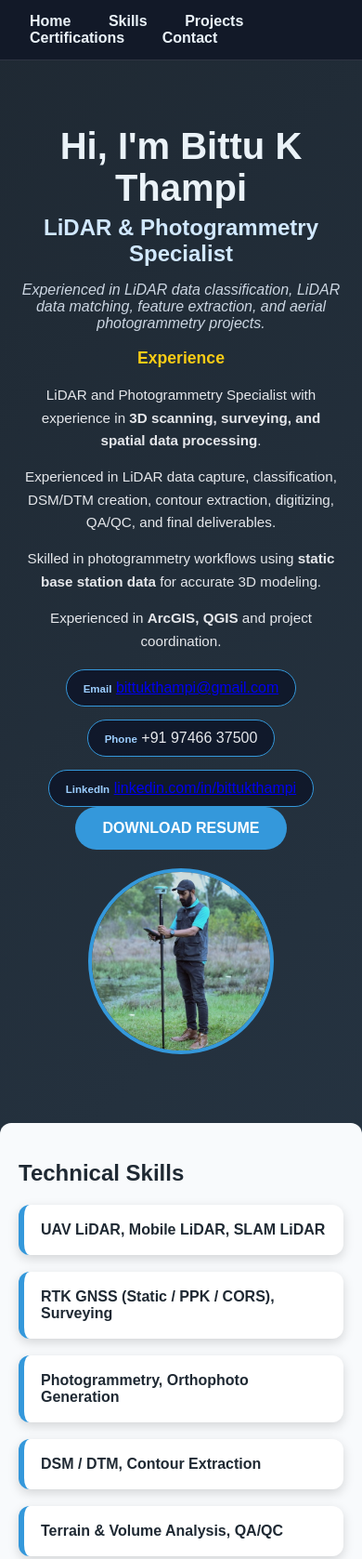
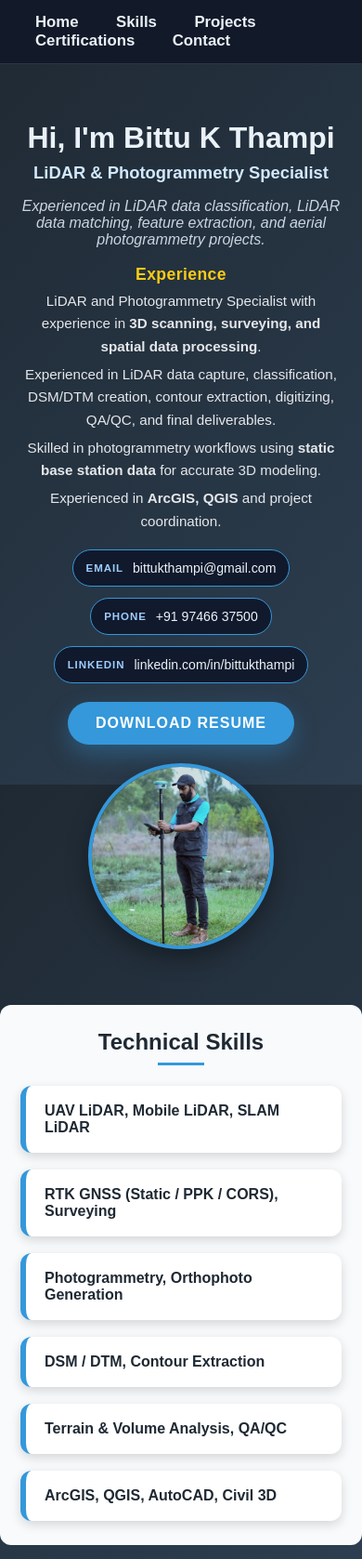
Before and after one commit to bittukthampi/bittukthampi.github.io, a plain HTML site: page index.html in a window 390 px wide. Shown: the top 1677 px of the page at 93% size. Drawn offline with Linux system fonts and the light colour scheme.

Commit message:
Update style.css

```diff
--- a/style.css
+++ b/style.css
@@ -1,10 +1,19 @@
+/* =========================
+   style.css — Final Version
+   ========================= */
+
 /* GLOBAL */
-* { box-sizing: border-box; scroll-behavior: smooth; }
+* {
+  box-sizing: border-box;
+  scroll-behavior: smooth;
+}
+html, body { height: 100%; }
 body {
   margin: 0;
   font-family: Arial, sans-serif;
   background: linear-gradient(135deg, #1F2933, #2C3E50);
   color: #E5E7EB;
+  -webkit-font-smoothing: antialiased;
 }
 
 /* NAVBAR */
@@ -13,15 +22,10 @@ body {
   top: 0;
   background: rgba(17,24,39,0.9);
   border-bottom: 1px solid rgba(255,255,255,0.12);
-  z-index: 1000;
+  z-index: 100;
 }
-.nav-container { max-width: 1000px; margin: auto; padding: 14px; display: flex; justify-content: center; }
-.nav-links a {
-  color: #EAF2F8;
-  margin: 0 18px;
-  text-decoration: none;
-  font-weight: 600;
-}
+.nav-container { max-width: 1000px; margin: 0 auto; padding: 14px 20px; display: flex; justify-content: center; }
+.nav-links a { color: #EAF2F8; margin: 0 18px; text-decoration: none; font-weight: 600; font-size: 1.05rem; }
 .nav-links a:hover { color: #3498DB; }
 
 /* HERO */
@@ -34,99 +38,118 @@ body {
   gap: 20px;
   align-items: center;
 }
-
-.hero-text h1 { font-size: 2.5rem; color: #EAF2F8 !important; margin: 0; }
-.hero-text h2 { color: #D1E8FF; margin: 6px 0 12px; }
-.hero-subtitle { font-style: italic; color: #CBD5E1; margin-bottom: 12px; }
+.hero-text h1 { font-size: 2.5rem; margin: 0; color: #EAF2F8 !important; line-height: 1.1; }
+.hero-text h2 { margin: 8px 0 6px; font-size: 1.35rem; color: #D1E8FF; }
+.hero-subtitle { font-size: 1rem; font-style: italic; color: #CBD5E1; margin-bottom: 12px; }
 
 /* EXPERIENCE */
-.hero-experience-title { color: #FACC15; font-size: 1.1rem; font-weight: 700; }
-.hero-experience p { font-size: 0.95rem; line-height: 1.6; }
+.hero-experience-title { font-size: 1.1rem; font-weight: 700; color: #FACC15; margin-bottom: 6px; letter-spacing: 0.4px; }
+.hero-experience p { font-size: 0.95rem; line-height: 1.6; margin: 6px 0; color: #E5E7EB; }
 
 /* HERO IMAGE */
-.hero-image img {
-  width: 260px;
-  height: 260px;
-  border-radius: 50%;
-  border: 4px solid #3498DB;
-  object-fit: cover;
-}
+.hero-image { display: flex; justify-content: center; }
+.hero-image img { width: 260px; height: 260px; border-radius: 50%; object-fit: cover; border: 4px solid #3498DB; box-shadow: 0 10px 25px rgba(0,0,0,0.35); }
 
 /* CONTACT BOXES */
-.hero-contact {
-  display: flex;
-  flex-wrap: wrap;
-  gap: 14px;
-  margin-top: 18px;
-}
-.contact-item {
-  padding: 10px 18px;
-  border-radius: 999px;
-  background: rgba(15,23,42,0.9);
-  border: 1px solid #3498DB;
-}
-.contact-item span:first-child {
-  font-size: 0.72rem;
-  color: #9CCEFF;
-  font-weight: 600;
-}
+.hero-contact { display: flex; gap: 16px; margin-top: 18px; flex-wrap: wrap; }
+.contact-item { display: inline-flex; align-items: center; gap: 10px; padding: 10px 18px; border-radius: 999px; background: rgba(15,23,42,0.9); border: 1px solid #3498DB; font-size: 0.9rem; min-height: 44px; }
+.contact-item span:first-child { font-weight: 600; text-transform: uppercase; font-size: 0.72rem; letter-spacing: 0.08em; color: #9CCEFF; }
+.hero-contact a, .contact-item span:last-child { color: #EAF2F8 !important; text-decoration: none; }
+.hero-contact a:hover { color: #3498DB !important; text-decoration: underline; }
 
 /* BUTTON */
+.hero-buttons { margin-top: 20px; }
 .btn {
   padding: 14px 30px;
   border-radius: 999px;
   background: #3498DB;
   color: #fff;
   font-weight: 700;
+  letter-spacing: 1px;
+  text-transform: uppercase;
   text-decoration: none;
   display: inline-block;
+  box-shadow: 0 10px 25px rgba(52,152,219,0.35);
+  transition: transform 0.25s ease, box-shadow 0.25s ease, background 0.25s ease;
+}
+.btn:hover { background: #2C80B4; transform: translateY(-3px); box-shadow: 0 16px 32px rgba(52,152,219,0.45); }
+
+/* SKILL CARDS */
+.skills-wrapper { display: grid; grid-template-columns: repeat(2, 1fr); gap: 18px; margin-top: 22px; }
+.skill-card { background: #ffffff; color: #1F2933; padding: 18px 20px; border-radius: 12px; font-size: 1rem; font-weight: 600; border-left: 6px solid #3498DB; box-shadow: 0 4px 12px rgba(0,0,0,0.15); transition: 0.2s; }
+.skill-card:hover { transform: translateY(-4px); box-shadow: 0 8px 18px rgba(0,0,0,0.22); }
+
+/* SECTIONS */
+.section { max-width: 900px; margin: 40px auto; padding: 0 20px; }
+.section.alt { background: #F8FAFC; color: #1F2933; padding: 26px 22px; border-radius: 12px; }
+.section h2 { text-align: center; color: inherit; margin: 0 0 12px 0; }
+.section h2::after { content: ""; display: block; width: 50px; height: 3px; background: #3498DB; margin: 8px auto 0; }
+
+/* PROJECTS */
+.project { background: #F8FAFC; color: #1F2933; padding: 16px; border-radius: 10px; margin-bottom: 18px; }
+.project h3 { color: #2563EB; margin: 0 0 6px 0; }
+
+/* CERTS */
+.cert-list { list-style: none; padding: 0; margin: 0; }
+.cert-list li { padding: 10px 0; border-bottom: 1px solid rgba(0,0,0,0.06); }
+
+/* CONTACT FORM STYLES (visible when contact-only active) */
+.contact-section { display: none; } /* default hidden; JS will show by adding body class */
+.contact-form { max-width: 700px; margin: 0 auto; background: #F8FAFC; padding: 28px; border-radius: 12px; color: #1F2933; box-shadow: 0 6px 20px rgba(0,0,0,0.1); }
+.input-group { display: flex; flex-direction: column; margin-bottom: 16px; }
+.input-group label { font-weight: 600; margin-bottom: 6px; color: #1F2933; }
+.input-group input, .input-group textarea { padding: 12px; border-radius: 8px; border: 1px solid #cbd5e1; font-size: 1rem; }
+.input-group textarea { height: 140px; resize: vertical; }
+.submit-btn { width: 100%; margin-top: 10px; }
+
+/* FOOTER */
+.footer { text-align: center; padding: 18px; font-size: 0.9rem; opacity: 0.85; }
+
+/* =========================
+   SHOW-ONLY-CONTACT MODE (class added to <body> by JS)
+   =========================
+   When body has .show-contact-only:
+     - hide header, hero, skills, projects, certifications, footer
+     - show contact section only
+*/
+body.show-contact-only .navbar,
+body.show-contact-only .hero,
+body.show-contact-only #skills,
+body.show-contact-only #projects,
+body.show-contact-only #certifications,
+body.show-contact-only .footer,
+body.show-contact-only .section.alt { display: none !important; }
+
+body.show-contact-only .contact-section {
+  display: block !important;
+  padding-top: 40px;
+  padding-bottom: 60px;
+  background: linear-gradient(135deg, #1F2933, #2C3E50);
 }
 
-/* SKILLS */
-.skills-wrapper {
-  display: grid;
-  grid-template-columns: repeat(2, 1fr);
-  gap: 18px;
-}
-.skill-card {
-  background: #fff;
-  color: #1F2933;
-  padding: 18px;
-  border-left: 6px solid #3498DB;
-  border-radius: 12px;
-  font-weight: 600;
-  box-shadow: 0 4px 12px rgba(0,0,0,0.15);
+/* center contact form when in contact-only mode */
+body.show-contact-only .contact-form {
+  margin-top: 18px;
 }
 
-/* PROJECTS */
-.section { max-width: 900px; margin: 40px auto; padding: 20px; }
-.section.alt { background: #F8FAFC; color: #1F2933; border-radius: 12px; }
-
-/* CONTACT FORM — ALWAYS VISIBLE */
-.contact-form {
-  max-width: 700px;
-  margin: auto;
-  background: #F8FAFC;
-  padding: 28px;
-  border-radius: 12px;
-}
-.input-group { margin-bottom: 16px; display: flex; flex-direction: column; }
-.input-group label { font-weight: 600; margin-bottom: 6px; }
-.input-group input,
-.input-group textarea {
-  padding: 12px;
-  border-radius: 8px;
-  border: 1px solid #cbd5e1;
-}
-textarea { height: 140px; }
-
-/* FOOTER */
-.footer { text-align: center; padding: 20px; opacity: 0.8; }
-
-/* MOBILE RESPONSIVE */
+/* MOBILE */
 @media (max-width: 768px) {
-  .hero { grid-template-columns: 1fr; text-align: center; }
+  .hero { grid-template-columns: 1fr; text-align: center; padding: 20px; }
+  .hero-text { max-width: 100%; text-align: center; margin: 0 auto; }
+  .hero-text h1 { font-size: 2rem; line-height: 1.2; }
+  .hero-text h2 { font-size: 1.15rem; }
+  .hero-subtitle, .hero-experience p { text-align: center; }
+  .hero-contact { justify-content: center; width: 100%; gap: 12px; }
+  .contact-item { justify-content: center; width: auto; text-align: center; padding: 8px 14px; min-height: 40px; font-size: 0.88rem; }
   .hero-image img { width: 200px; height: 200px; }
   .skills-wrapper { grid-template-columns: 1fr; }
-  .hero-contact { justify-content: center; }
+  .hero-buttons { display: flex; justify-content: center; }
 }
+
+/* Accessibility focus */
+a:focus, .btn:focus { outline: 3px solid rgba(52,152,219,0.25); outline-offset: 2px; }
+
+/* Desktop polish */
+@media (min-width: 1200px) {
+  .nav-container, .hero, .section { max-width: 1100px; }
+}
```
